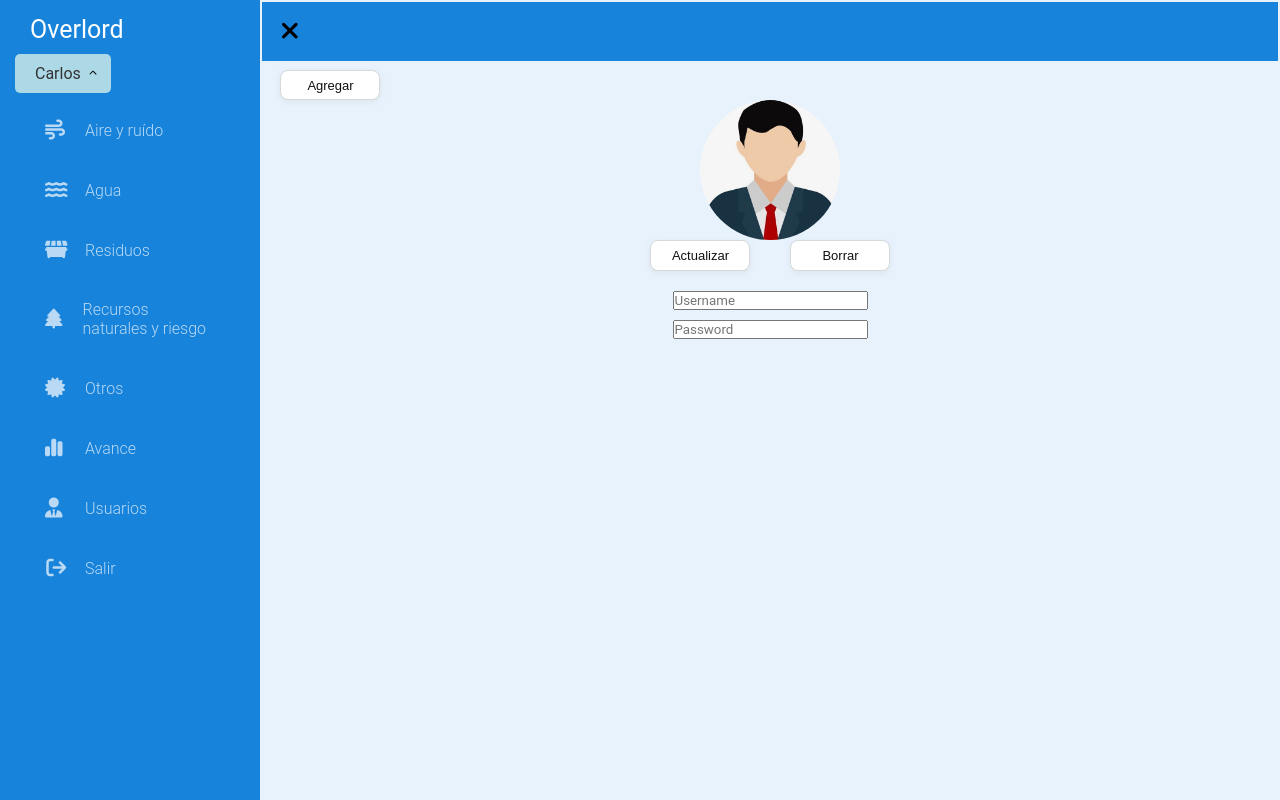
After one commit to yasveilim/ambiental, a Django app: page /admin-users/ in a window 1280 px wide. The commit adds this page. Run offline with Django 4.2, Linux system fonts and the light colour scheme; a user stored in the database is signed in; data comes from the database, SQL or seed files in the repository; both versions use the stored data as it was after the commit.

Commit message:
feat: Begin front-end support for user management

```diff
--- /dev/null
+++ b/ambiental/ecosystem/templates/index/adminusers.html
@@ -0,0 +1,51 @@
+{% extends "index/indexbase.html" %} {% load static %} {% block content_head %}
+<script
+  type="module"
+  src="https://unpkg.com/ionicons@7.1.0/dist/ionicons/ionicons.esm.js"
+></script>
+<script
+  nomodule
+  src="https://unpkg.com/ionicons@7.1.0/dist/ionicons/ionicons.js"
+></script>
+
+<link
+  href="https://unpkg.com/boxicons@2.1.1/css/boxicons.min.css"
+  rel="stylesheet"
+/>
+<script src="https://unpkg.com/axios/dist/axios.min.js"></script>
+<script src="https://cdn.jsdelivr.net/npm/js-cookie@3.0.5/dist/js.cookie.min.js"></script>
+
+<link rel="stylesheet" href="{% static 'css/panel.css' %}" />
+<link rel="stylesheet" href="{% static 'css/options.css' %}" />
+<link rel="stylesheet" href="{% static 'css/adminusers.css' %}" />
+
+{% endblock content_head%} {% load static %} {% block content %}
+
+<script>
+    let loaderDiv = document.querySelector("div.loader-div");
+    loaderDiv.style.display = "none";
+</script>
+
+{% if currentUser.isStaff %}
+  <div class="top-bar">
+    <button class="add-button">Agregar</button>
+  </div>
+{% endif %}
+
+
+<div class="user-card">
+    <div class="user-image-div">
+      <img src="{% static 'alejandro.jpeg' %}" alt="User Image" class="user-image">
+    </div>
+
+    <div class="button-group">
+      <button class="update-button">Actualizar</button>
+      <button class="delete-button">Borrar</button>
+    </div>
+
+    <div class="userfields-div">
+      <input type="text" placeholder="Username" class="input-field">
+      <input type="password" placeholder="Password" class="input-field">
+    </div>
+</div>
+{% endblock content %}
--- a/ambiental/ecosystem/templates/index/indexbase.html
+++ b/ambiental/ecosystem/templates/index/indexbase.html
@@ -87,13 +87,22 @@
       </div>
   </a>
 
+  {% if currentUser.isStaff %}
+    <a href="{% url 'admin_users' %}">
+      <div class="option">
+          <i class="fa-solid fa-user-tie" title="Usuarios"></i>
+          <h4>Usuarios</h4>
+      </div>
+    </a>
+  {% endif %}
+
   <a href="{% url 'logout' %}">
     <div class="option">
 
         <i class="fa fa-sign-out" title="Salir"></i>
         <h4>Salir</h4>
     </div>
-</a>
+  </a>
         </div>
       </div>
     </nav>
@@ -109,7 +118,8 @@
       {% block content %}{% endblock content %}
     </main>
 
-
-    <script src="{% static 'js/indexlogic.js' %}"></script>
+    {% if category %}
+      <script src="{% static 'js/indexlogic.js' %}"></script>
+    {% endif %}
   </body>
 </html>
--- a/ambiental/ecosystem/urls.py
+++ b/ambiental/ecosystem/urls.py
@@ -28,6 +28,7 @@ urlpatterns = [
     path("signup/", views.Signup.as_view(), name="signup"),
     path("index/<slug:site>", views.Index.as_view(), name="index"),
     path("index/", views.Index.as_view(), name="index_no_site"),
+    path("admin-users/", views.AdminUsers.as_view(), name="admin_users"),
     path("forgot-password/", views.ForgotPassword.as_view(), name="forgotpassword"),
     path(
         "forgot-password/<int:pk>/",
--- a/ambiental/ecosystem/views.py
+++ b/ambiental/ecosystem/views.py
@@ -164,10 +164,10 @@ class Index(generic.TemplateView):
             return ["index/generic.html"]
 
     def dispatch(self, request, *args, **kwargs):
-        if not self.request.user.is_authenticated:
+        user = self.request.user
+        if not user.is_authenticated:
             return redirect("/")
 
-        user = self.request.user
         if user.is_staff:
             user = User.objects.filter(is_staff=False).first()
 
@@ -182,6 +182,38 @@ class Index(generic.TemplateView):
         SICMA_AZURE_DB.load_data(user_sharepoint_dir.name)
 
         return super().dispatch(request, *args, **kwargs)
+
+class AdminUsers(Index):
+    template_name = "index/adminusers.html"
+
+    def get_context_data(self, **kwargs):
+        context = super().get_context_data(**kwargs)
+        is_staff = self.request.user.is_staff
+        usersList = None
+
+        #context["category"] = "admin_user"
+        context["currentUser"] = {
+            "name": self.request.user.username,
+            "isStaff": is_staff,
+        }
+
+        if is_staff:
+            usersList = User.objects.filter(is_staff=False).values("username", "id")
+            context["usersList"] = usersList
+
+        return context
+
+    def get_template_names(self):
+        return ["index/adminusers.html"]
+
+    def dispatch(self, request, *args, **kwargs):
+        if not self.request.user.is_authenticated:
+            return redirect("/")
+
+        return super(generic.TemplateView, self).dispatch(request, *args, **kwargs)
+
+
+
 
 
 class ForgotPassword(generic.CreateView):
--- a/ambiental/manage.py
+++ b/ambiental/manage.py
@@ -6,7 +6,7 @@ import sys
 
 def main():
     """Run administrative tasks."""
-    os.environ.setdefault('DJANGO_SETTINGS_MODULE', 'ambiental.settings')
+    os.environ.setdefault("DJANGO_SETTINGS_MODULE", "ambiental.settings")
     try:
         from django.core.management import execute_from_command_line
     except ImportError as exc:
@@ -19,5 +19,5 @@ def main():
 
 
 # Superuser: Overlord - password: ovEr-4l5rf
-if __name__ == '__main__':
+if __name__ == "__main__":
     main()
--- /dev/null
+++ b/ambiental/static/css/adminusers.css
@@ -0,0 +1,80 @@
+.top-bar {
+  margin-top: 10px;
+  width: 100%;
+  height: 30px;
+  background-color: transparent;
+
+  display: flex;
+  flex-direction: row;
+  justify-content: space-between;
+}
+
+
+.update-button, .delete-button, .add-button {
+  background-color: #fff;
+  border: 1px solid #d5d9d9;
+  border-radius: 8px;
+  box-shadow: rgba(213, 217, 217, 0.5) 0 2px 5px 0;
+  box-sizing: border-box;
+  color: #0f1111;
+  cursor: pointer;
+  display: inline-block;
+  font-family: "Amazon Ember", sans-serif;
+  font-size: 13px;
+  line-height: 29px;
+  padding: 0 10px 0 11px;
+  text-align: center;
+  text-decoration: none;
+  user-select: none;
+  -webkit-user-select: none;
+  touch-action: manipulation;
+  vertical-align: middle;
+  width: 100px;
+}
+
+.update-button:hover, .delete-button:hover, .add-button:hover {
+  background-color: #f7fafa;
+}
+
+.update-button:focus, .delete-button:focus, .add-button:hover {
+  border-color: #008296;
+  box-shadow: rgba(213, 217, 217, 0.5) 0 2px 5px 0;
+  outline: 0;
+}
+
+.user-image-div {
+  display: flex;
+  flex-direction: row;
+  justify-content: center;
+  align-items: center;
+}
+.user-card {
+  width: 240px;
+  height: 140px;
+  background-color: transparent;
+}
+
+.user-image {
+  width: 140px;
+  height: 140px;
+  border-radius: 50%;
+  object-fit: cover;
+
+}
+
+.button-group {
+    display: flex;
+    flex-direction: row;
+    justify-content: space-between;
+    gap: 10px;
+}
+.userfields-div {
+  display: flex;
+  width: 100%;
+  background-color: transparent;
+  flex-direction: column;
+  justify-content: center;
+  gap: 10px;
+  align-items: center;
+  margin-top: 20px;
+}
```
Also changed, not shown: ambiental/ecosystem/templates/index/_generic.html (deleted, +0 -87 lines), ambiental/ecosystem/templates/index/_indexbase.html (deleted, +0 -92 lines), ambiental/sharepoint/o365_token.json (+5 -5 lines), ambiental/tareas.md (+3 -2 lines), ambiental/db.sqlite3, ambiental/static/alejandro.jpeg (added), ambiental/static/user-tag.png (added).
